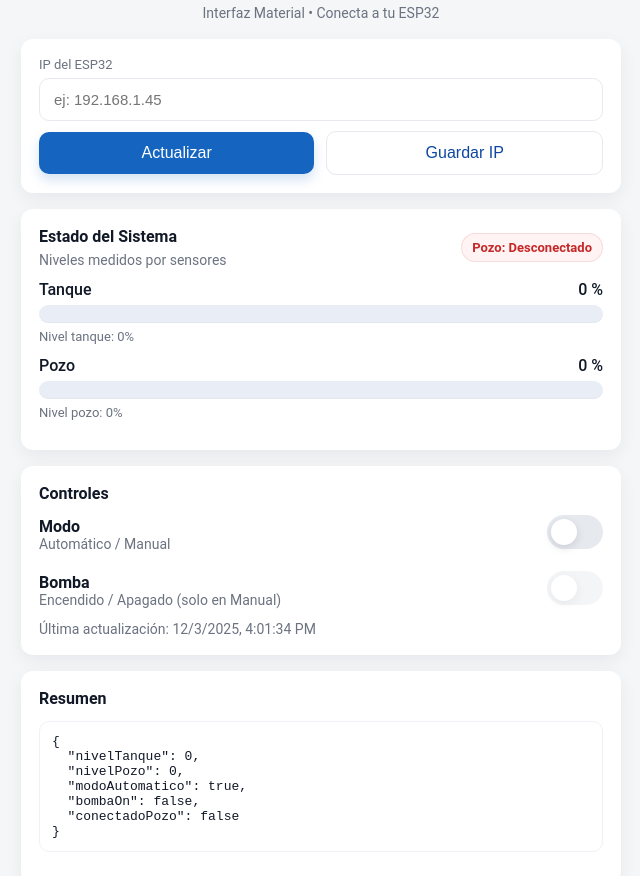
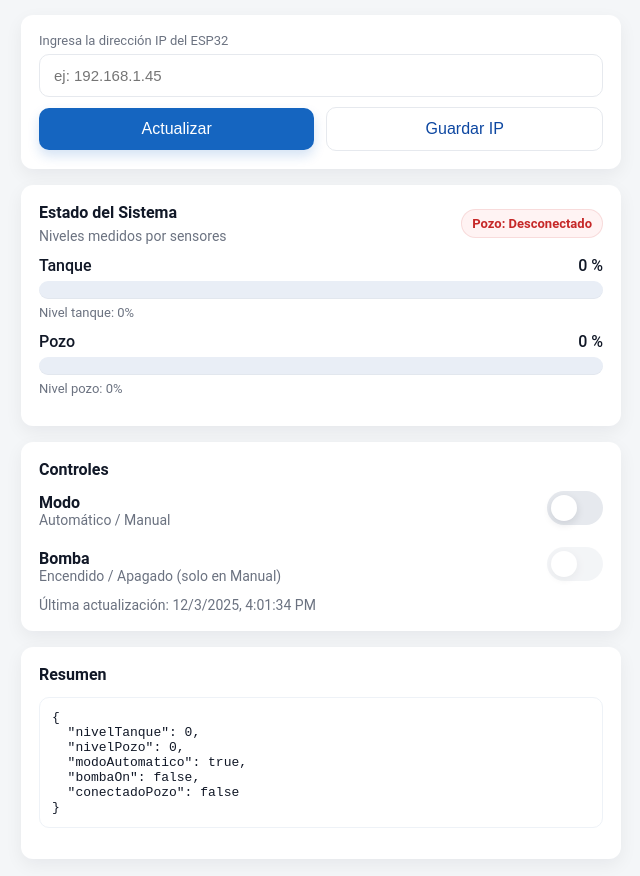
Before and after one commit to jesusmedrandam/pwa-bomba, a plain HTML site: page index.html in a window 1280 px wide. Shown: the part 60-936 px from the top of the page, without its empty margins (319-959 px from the left). Drawn offline with Linux system fonts and the light colour scheme.

Commit message:
Update index.html

```diff
--- a/index.html
+++ b/index.html
@@ -163,12 +163,11 @@
   <div class="container">
     <header>
       <h1>Control de Bomba </h1>
-      <div class="muted">Interfaz Material • Conecta a tu ESP32</div>
     </header>
 
     <!-- IP Card -->
     <div class="card">
-      <label class="small">IP del ESP32</label>
+      <label class="small">Ingresa la dirección IP del ESP32</label>
       <div class="row">
         <input id="ip" type="text" placeholder="ej: 192.168.1.45" />
       </div>
```
